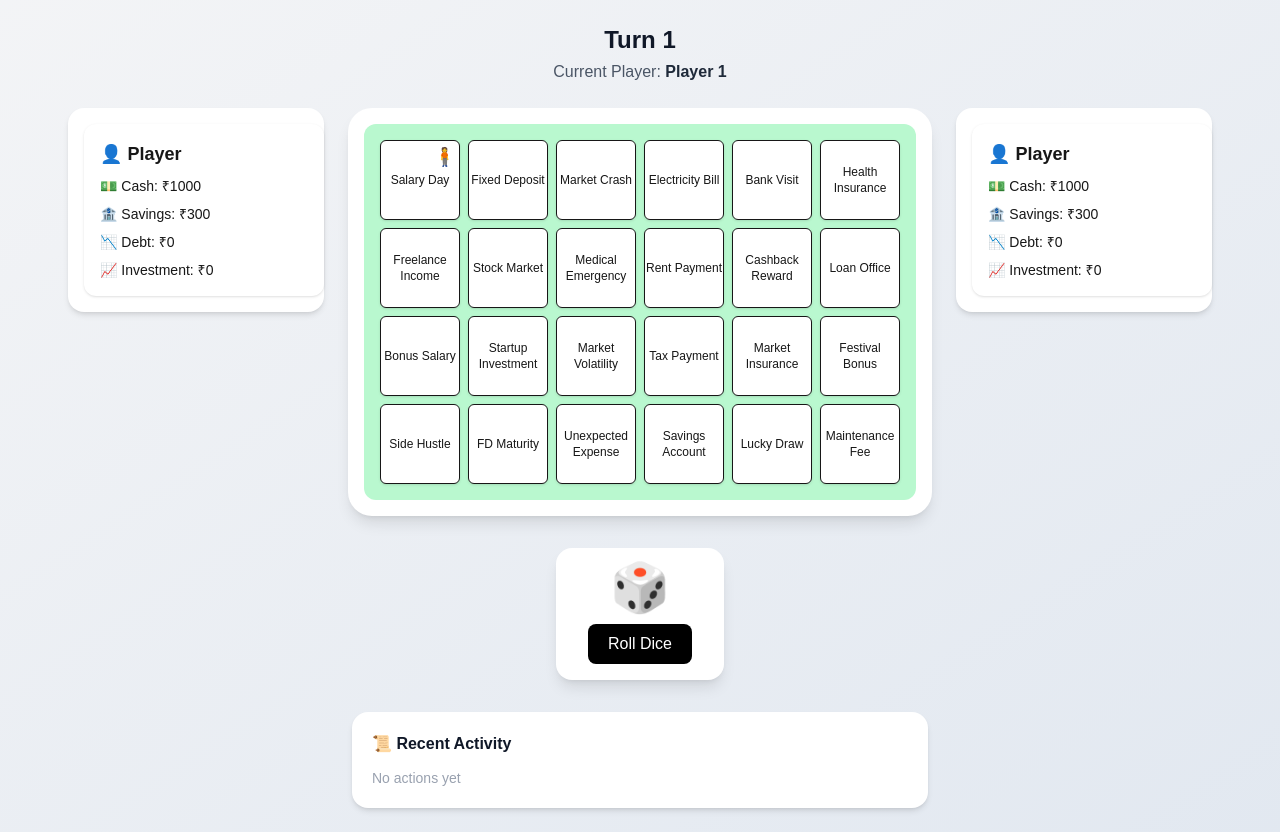
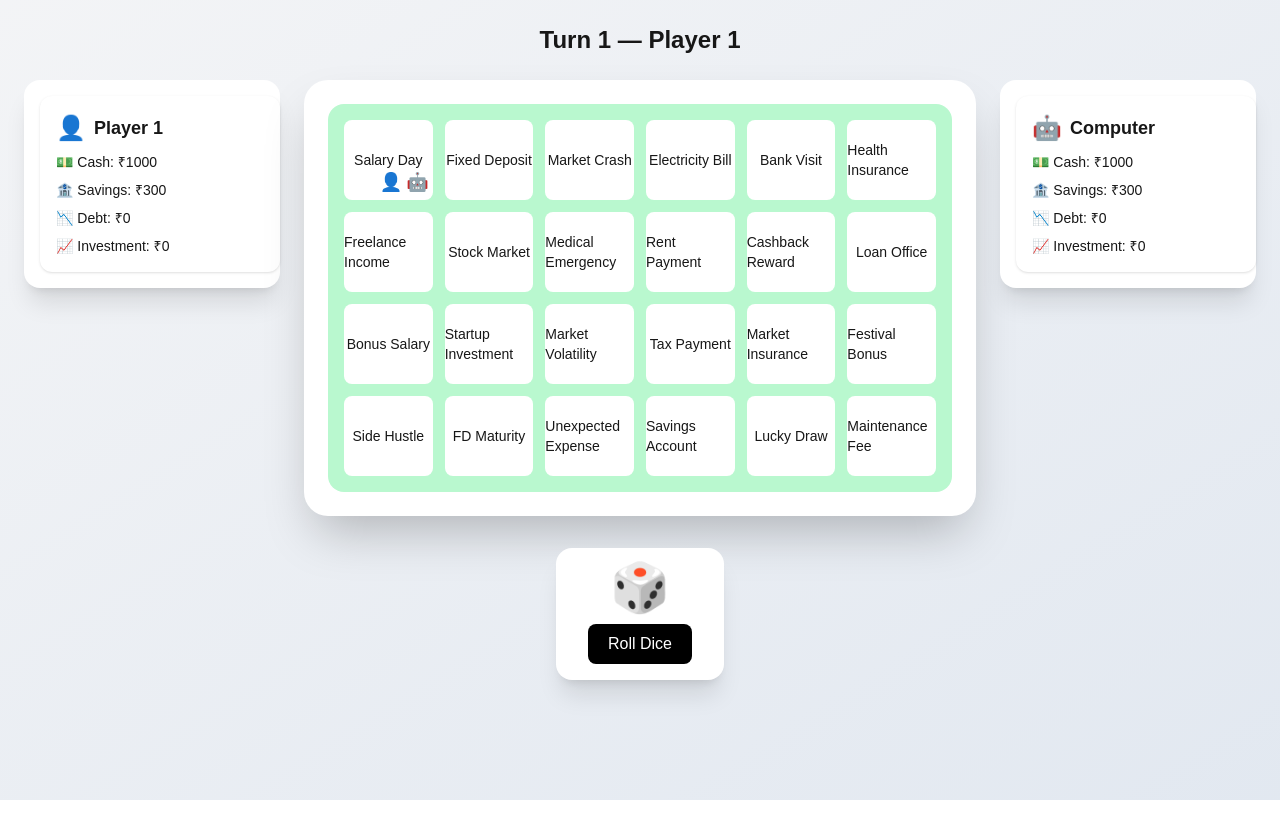
Before and after one commit to Anushka2805/finopoly, a Next.js app: page /game in a window 1280 px wide. After the commit the page ends 800 px from the top, so only its background shows below. Built offline with nearby package versions, Linux system fonts and the light colour scheme.

Commit message:
Added auto computer turn logic

```diff
--- a/app/components/Board.tsx
+++ b/app/components/Board.tsx
@@ -1,28 +1,26 @@
 import { board } from "../data/board";
 import { Player } from "../types/player";
-import Tile from "./Tile";
-import PlayerToken from "./PlayerToken";
 
-type Props = {
-  players: Player[];
-};
+export default function Board({ players }: { players: Player[] }) {
+  return (
+    <div className="grid grid-cols-6 gap-3 bg-green-200 p-4 rounded-2xl">
+      {board.map((tile, index) => (
+        <div
+          key={index}
+          className="relative bg-white rounded-lg h-20 flex items-center justify-center text-sm"
+        >
+          {tile.label}
 
-export default function Board({ players }: Props) {
-  return (
-    <div className="grid grid-cols-6 gap-2 bg-green-200 p-4 rounded-xl">
-      {board.map((tile, index) => (
-        <div key={tile.id} className="relative">
-          <Tile tile={tile} />
-
-          {players.map(
-            (player) =>
-              player.position === index && (
-                <PlayerToken
-                  key={player.id}
-                  player={player}
-                />
-              )
-          )}
+          {/* TOKENS */}
+          <div className="absolute bottom-1 right-1 flex gap-1">
+            {players
+              .filter((p) => p.position === index)
+              .map((p) => (
+                <span key={p.id} className="text-lg">
+                  {p.token}
+                </span>
+              ))}
+          </div>
         </div>
       ))}
     </div>
--- a/app/components/PlayerPanel.tsx
+++ b/app/components/PlayerPanel.tsx
@@ -3,8 +3,9 @@ import { Player } from "../types/player";
 export default function PlayerPanel({ player }: { player: Player }) {
   return (
     <div className="bg-white p-4 rounded-xl shadow w-60 space-y-2">
-      <h3 className="font-semibold text-lg">
-        {player.isComputer ? "🤖 Computer" : "👤 Player"}
+      <h3 className="font-semibold text-lg flex items-center gap-2">
+        <span className="text-2xl">{player.token}</span>
+        {player.name}
       </h3>
 
       <div className="text-sm">💵 Cash: ₹{player.cash}</div>
--- a/app/game/GameClient.tsx
+++ b/app/game/GameClient.tsx
@@ -0,0 +1,191 @@
+"use client";
+
+import { useEffect, useState } from "react";
+
+import Dice from "../components/Dice";
+import Board from "../components/Board";
+import EventModal from "../components/EventModal";
+import PlayerPanel from "../components/PlayerPanel";
+import BackgroundMusic from "../components/BackgroundMusic";
+
+import { rollDice } from "../lib/dice";
+import {
+  movePlayer,
+  applyTileEffect,
+  applyEndOfTurn,
+} from "../lib/gameEngine";
+import { setupGame } from "../lib/gameSetup";
+import {
+  GameState,
+  getCurrentPlayer,
+  nextTurn,
+} from "../lib/turnManager";
+import { board, BoardTile } from "../data/board";
+
+
+/* ---------- TYPES ---------- */
+
+type GameEvent = {
+  title: string;
+  description: string;
+  amount: number;
+} | null;
+
+
+/* ---------- HELPERS ---------- */
+
+function getEventDescription(tile: BoardTile, name: string): string {
+  switch (tile.type) {
+    case "salary":
+      return `${name} received salary`;
+    case "bonus":
+      return `${name} received a bonus`;
+    case "investment":
+      return `${name} invested money`;
+    case "bank":
+      return `${name} saved money in bank`;
+    case "insurance":
+      return `${name} bought insurance`;
+    case "risk":
+      return `${name} faced a financial risk`;
+    case "bills":
+      return `${name} paid a bill`;
+    default:
+      return `${name} encountered a financial event`;
+  }
+}
+
+
+/* ===================================================== */
+
+export default function GameClient({
+  mode,
+}: {
+  mode: "single" | "multi";
+}) {
+  const [gameState, setGameState] = useState<GameState>(() => ({
+    players: setupGame(mode),
+    currentPlayerIndex: 0,
+    turn: 1,
+  }));
+
+  const [diceValue, setDiceValue] = useState<number | null>(null);
+  const [event, setEvent] = useState<GameEvent>(null);
+
+  const currentPlayer = getCurrentPlayer(gameState);
+
+
+  /* =====================================================
+     MAIN TURN LOGIC (shared by player + computer)
+  ===================================================== */
+
+  function playTurn() {
+    const dice = rollDice();
+    setDiceValue(dice);
+
+    setGameState((prev) => {
+      const index = prev.currentPlayerIndex;
+      const player = prev.players[index];
+      const cashBefore = player.cash;
+
+      let updatedPlayer = movePlayer(player, dice);
+      const landedTile = board[updatedPlayer.position];
+
+      updatedPlayer = applyTileEffect(updatedPlayer);
+      updatedPlayer = applyEndOfTurn(updatedPlayer, prev.turn);
+
+      const diff = updatedPlayer.cash - cashBefore;
+
+      const updatedPlayers = [...prev.players];
+      updatedPlayers[index] = updatedPlayer;
+
+      setEvent({
+        title: landedTile.label,
+        description: getEventDescription(landedTile, player.name),
+        amount: diff,
+      });
+
+      return nextTurn({
+        ...prev,
+        players: updatedPlayers,
+      });
+    });
+  }
+
+
+  /* =====================================================
+     HUMAN CLICK
+  ===================================================== */
+
+  function handleRollDice() {
+    if (currentPlayer.isComputer) return; // prevent manual click
+    playTurn();
+  }
+
+
+  /* =====================================================
+     ⭐ AUTO COMPUTER TURN ⭐
+  ===================================================== */
+
+  useEffect(() => {
+    if (mode === "single" && currentPlayer.isComputer) {
+      const timer = setTimeout(() => {
+        playTurn();
+      }, 900); // delay for realism
+
+      return () => clearTimeout(timer);
+    }
+  }, [currentPlayer, mode]);
+
+
+  /* ===================================================== */
+
+  return (
+    <div className="min-h-screen bg-gradient-to-br from-gray-100 to-slate-200 p-6">
+      <BackgroundMusic />
+
+      {/* Header */}
+      <div className="text-center mb-6">
+        <h2 className="text-2xl font-bold">
+          Turn {gameState.turn} — {currentPlayer.name}
+        </h2>
+      </div>
+
+      {/* Layout */}
+      <div className="flex flex-col lg:flex-row gap-6 justify-center items-start">
+
+        {/* Player 1 */}
+        <div className="bg-white rounded-2xl shadow-xl p-4 w-64">
+          <PlayerPanel player={gameState.players[0]} />
+        </div>
+
+        {/* Board */}
+        <div className="bg-white rounded-3xl shadow-2xl p-6">
+          <Board players={gameState.players} />
+        </div>
+
+        {/* Player 2 / Computer */}
+        <div className="bg-white rounded-2xl shadow-xl p-4 w-64">
+          <PlayerPanel player={gameState.players[1]} />
+        </div>
+      </div>
+
+      {/* Dice */}
+      <div className="flex justify-center mt-8">
+        <div className="bg-white rounded-2xl shadow-xl px-8 py-4">
+          <Dice value={diceValue} onRoll={handleRollDice} />
+        </div>
+      </div>
+
+      {/* Event */}
+      {event && (
+        <EventModal
+          title={event.title}
+          description={event.description}
+          amount={event.amount}
+          onClose={() => setEvent(null)}
+        />
+      )}
+    </div>
+  );
+}
--- a/app/game/page.tsx
+++ b/app/game/page.tsx
@@ -1,182 +1,18 @@
-"use client";
+import GameClient from "./GameClient";
 
-import { useState } from "react";
+/*
+  ✅ Next.js 14 fix
+  searchParams is async → must await
+*/
+export default async function GamePage({
+  searchParams,
+}: {
+  searchParams: Promise<{ mode?: string }>;
+}) {
+  const params = await searchParams;
 
-import Dice from "../components/Dice";
-import Board from "../components/Board";
-import EventModal from "../components/EventModal";
-import PlayerPanel from "../components/PlayerPanel";
-import BackgroundMusic from "../components/BackgroundMusic";
+  const mode =
+    params.mode === "multi" ? "multi" : "single";
 
-import { rollDice } from "../lib/dice";
-import {
-  movePlayer,
-  applyTileEffect,
-  applyEndOfTurn,
-} from "../lib/gameEngine";
-import { setupGame } from "../lib/gameSetup";
-import {
-  GameState,
-  getCurrentPlayer,
-  nextTurn,
-} from "../lib/turnManager";
-import { board, BoardTile } from "../data/board";
-
-/* 🔹 Descriptive message */
-function getEventDescription(tile: BoardTile, name: string): string {
-  switch (tile.type) {
-    case "salary":
-      return `${name} received salary`;
-    case "bonus":
-      return `${name} received a bonus`;
-    case "investment":
-      return `${name} invested money`;
-    case "bank":
-      return `${name} saved money in bank`;
-    case "insurance":
-      return `${name} bought insurance`;
-    case "risk":
-      return `${name} faced a financial risk`;
-    case "bills":
-      return `${name} paid a bill`;
-    default:
-      return `${name} encountered a financial event`;
-  }
+  return <GameClient mode={mode} />;
 }
-
-export default function GameClient({
-  mode,
-}: {
-  mode: "single" | "multi";
-}) {
-  const [gameState, setGameState] = useState<GameState>(() => {
-    const players = setupGame(mode);
-    return {
-      players,
-      currentPlayerIndex: 0,
-      turn: 1,
-    };
-  });
-
-  const [diceValue, setDiceValue] = useState<number | null>(null);
-
-  const [event, setEvent] = useState<{
-    title: string;
-    description: string;
-    amount: number;
-  } | null>(null);
-
-  const [history, setHistory] = useState<string[]>([]);
-
-  const currentPlayer = getCurrentPlayer(gameState);
-
-  function handleRollDice() {
-    const dice = rollDice();
-    setDiceValue(dice);
-
-    setGameState((prev) => {
-      const index = prev.currentPlayerIndex;
-      const player = prev.players[index];
-      const cashBefore = player.cash;
-
-      let updatedPlayer = movePlayer(player, dice);
-      const landedTile = board[updatedPlayer.position];
-
-      updatedPlayer = applyTileEffect(updatedPlayer);
-      updatedPlayer = applyEndOfTurn(updatedPlayer, prev.turn);
-
-      const diff = updatedPlayer.cash - cashBefore;
-
-      const updatedPlayers = [...prev.players];
-      updatedPlayers[index] = updatedPlayer;
-
-      setEvent({
-        title: landedTile.label,
-        description: getEventDescription(
-          landedTile,
-          currentPlayer.name
-        ),
-        amount: diff,
-      });
-
-      setHistory((h) => [
-        `${currentPlayer.name}: ${landedTile.label} (${diff >= 0 ? "+" : ""}₹${diff})`,
-        ...h.slice(0, 4),
-      ]);
-
-      return nextTurn({
-        ...prev,
-        players: updatedPlayers,
-      });
-    });
-  }
-
-  return (
-    <div className="min-h-screen bg-gradient-to-br from-gray-100 to-slate-200 p-6">
-      <BackgroundMusic />
-
-      {/* Header */}
-      <div className="text-center mb-6">
-        <h2 className="text-2xl font-bold text-gray-900">
-          Turn {gameState.turn}
-        </h2>
-        <p className="text-gray-600 mt-1">
-          Current Player:{" "}
-          <span className="font-semibold text-gray-800">
-            {currentPlayer.name}
-          </span>
-        </p>
-      </div>
-
-      {/* Game Area */}
-      <div className="flex flex-col lg:flex-row gap-6 justify-center items-start">
-        {/* Player 1 */}
-        <div className="bg-white rounded-2xl shadow-md p-4 w-full lg:w-64">
-          <PlayerPanel player={gameState.players[0]} />
-        </div>
-
-        {/* Board */}
-        <div className="bg-white rounded-3xl shadow-lg p-4">
-          <Board players={gameState.players} />
-        </div>
-
-        {/* Player 2 */}
-        <div className="bg-white rounded-2xl shadow-md p-4 w-full lg:w-64">
-          <PlayerPanel player={gameState.players[1]} />
-        </div>
-      </div>
-
-      {/* Dice */}
-      <div className="flex justify-center mt-8">
-        <div className="bg-white rounded-2xl shadow-lg px-8 py-4">
-          <Dice value={diceValue} onRoll={handleRollDice} />
-        </div>
-      </div>
-
-      {/* Activity Log */}
-      <div className="max-w-xl mx-auto mt-8 bg-white rounded-2xl p-5 shadow-md">
-        <h4 className="font-semibold text-gray-900 mb-3">
-          📜 Recent Activity
-        </h4>
-        <ul className="text-sm space-y-1 text-gray-700">
-          {history.length === 0 && (
-            <li className="text-gray-400">No actions yet</li>
-          )}
-          {history.map((item, i) => (
-            <li key={i}>• {item}</li>
-          ))}
-        </ul>
-      </div>
-
-      {/* Event Modal */}
-      {event && (
-        <EventModal
-          title={event.title}
-          description={event.description}
-          amount={event.amount}
-          onClose={() => setEvent(null)}
-        />
-      )}
-    </div>
-  );
-}
--- a/app/lib/gameSetup.ts
+++ b/app/lib/gameSetup.ts
@@ -1,13 +1,15 @@
 import { Player } from "../types/player";
 
-export function createPlayer(
+function createPlayer(
   id: number,
   name: string,
+  token: string,
   isComputer = false
 ): Player {
   return {
     id,
     name,
+    token,
     position: 0,
     cash: 1000,
     savings: 300,
@@ -17,16 +19,18 @@ export function createPlayer(
     isComputer,
   };
 }
+
 export function setupGame(mode: "single" | "multi"): Player[] {
   if (mode === "single") {
     return [
-      createPlayer(1, "Player 1"),
-      createPlayer(2, "Computer", true),
+      createPlayer(1, "Player 1", "👤"),
+      createPlayer(2, "Computer", "🤖", true),
     ];
   }
 
+  // ✅ MULTIPLAYER
   return [
-    createPlayer(1, "Player 1"),
-    createPlayer(2, "Player 2"),
+    createPlayer(1, "Player 1", "🟣"),
+    createPlayer(2, "Player 2", "🔵"),
   ];
 }
--- a/app/types/player.ts
+++ b/app/types/player.ts
@@ -15,4 +15,5 @@ export type Player = {
     startup: number;
   };
   isComputer: boolean;
+  token: string; // 👈 NEW
 };
```
Also changed, not shown: app/page.tsx (+8 -9 lines).
